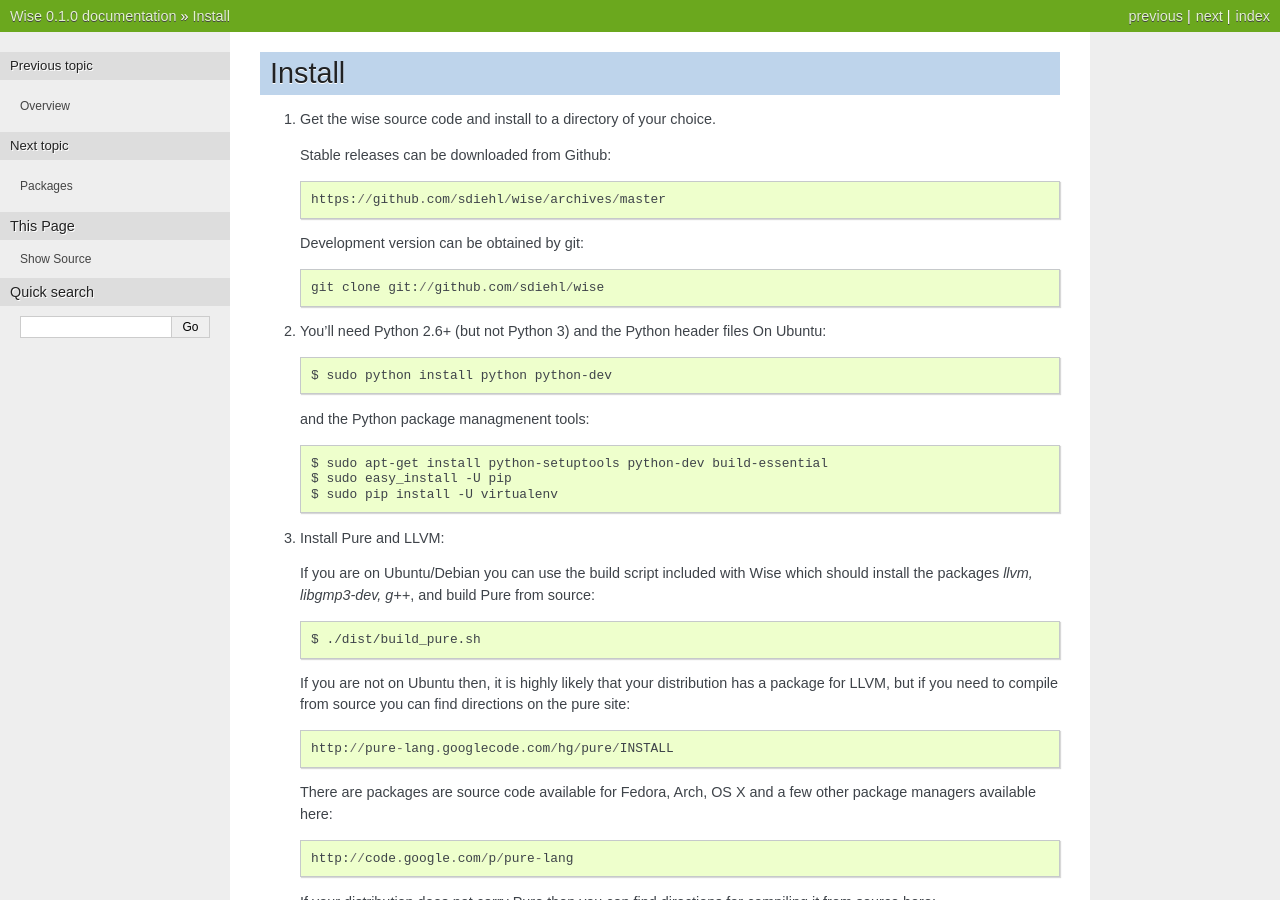
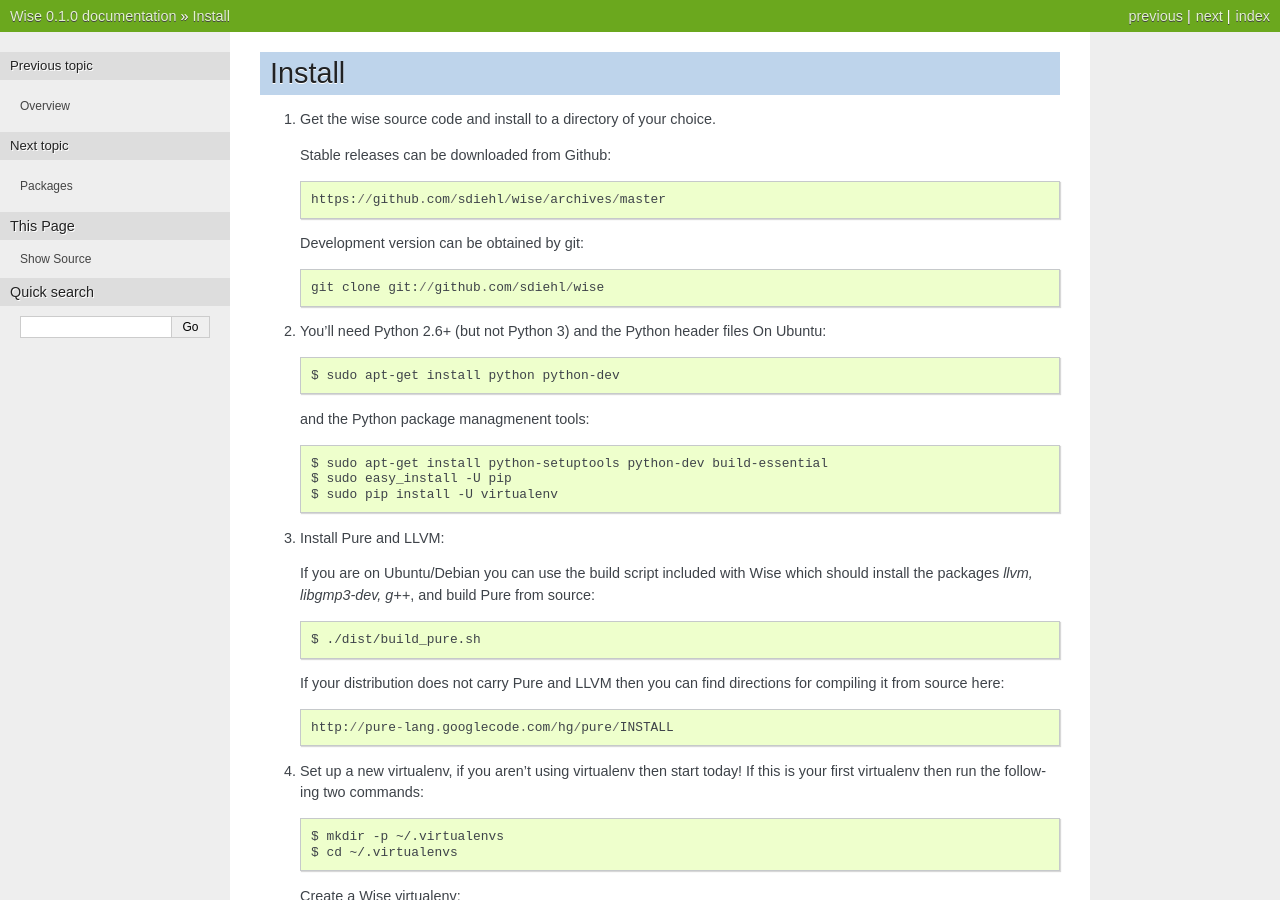
Before and after one commit to rraskonivok/wise, a Sphinx documentation site: the page built from wise/docs/install.rst, in a window 1280 px wide and 900 px high. Built offline with Sphinx 7.4.7, drawn with Linux system fonts in a browser that asks for light colours; formulas are drawn with MathJax 3; some of the changed text lies outside the part shown.

Commit message:
updated install directions

```diff
--- a/wise/docs/install.rst
+++ b/wise/docs/install.rst
@@ -17,7 +17,7 @@ Install
 2. You'll need Python 2.6+ (but not Python 3) and the Python
    header files On Ubuntu::
 
-        $ sudo python install python python-dev
+        $ sudo apt-get install python python-dev
 
    and the Python package managmenent tools::
 
@@ -34,19 +34,8 @@ Install
 
         $ ./dist/build_pure.sh
 
-   If you are not on Ubuntu then, it is highly likely that your
-   distribution has a package for LLVM, but if you need to
-   compile from source you can find directions on the pure site::
-
-        http://pure-lang.googlecode.com/hg/pure/INSTALL
-
-   There are packages are source code available for Fedora, Arch,
-   OS X and a few other package managers available here::
-
-        http://code.google.com/p/pure-lang
-
-   If your distribution does not carry Pure then you can find
-   directions for compiling it from source here::
+   If your distribution does not carry Pure and LLVM then you can
+   find directions for compiling it from source here::
 
         http://pure-lang.googlecode.com/hg/pure/INSTALL
 
```
Also changed, not shown: 1 other file.
